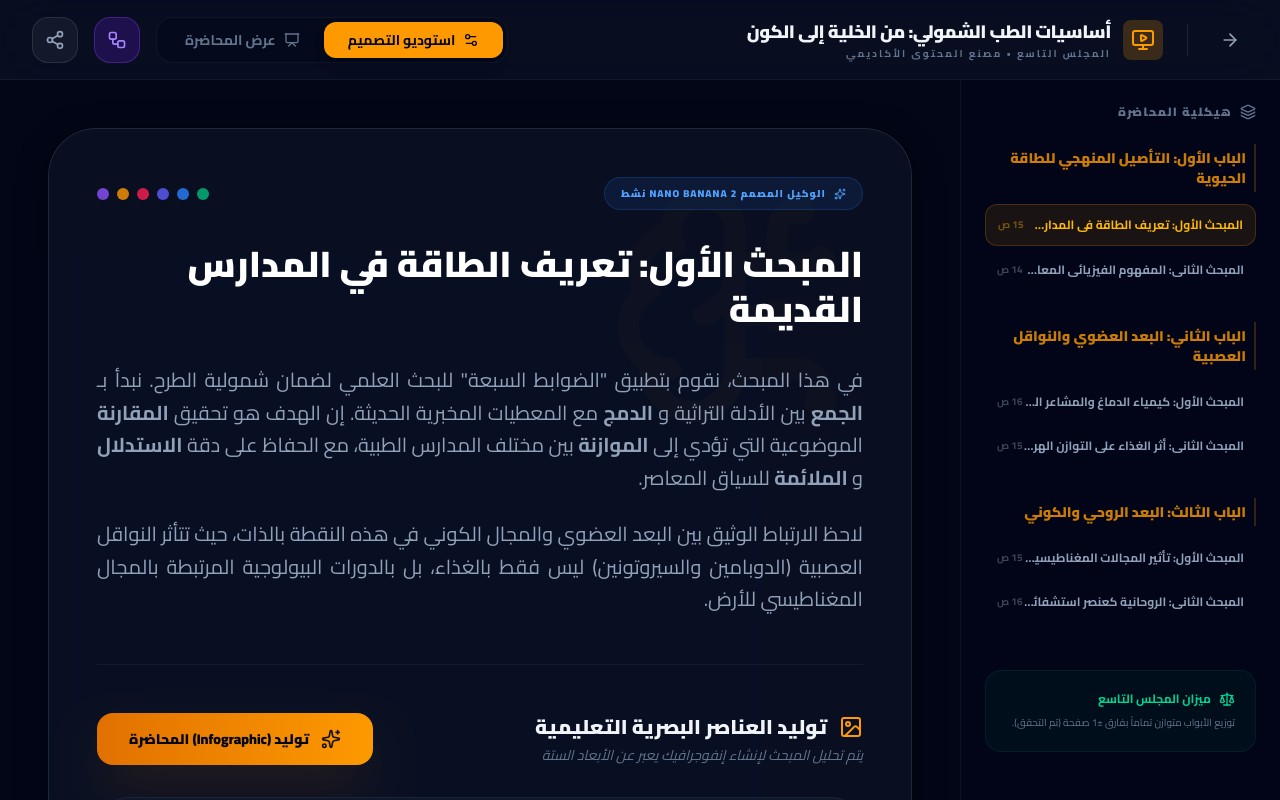
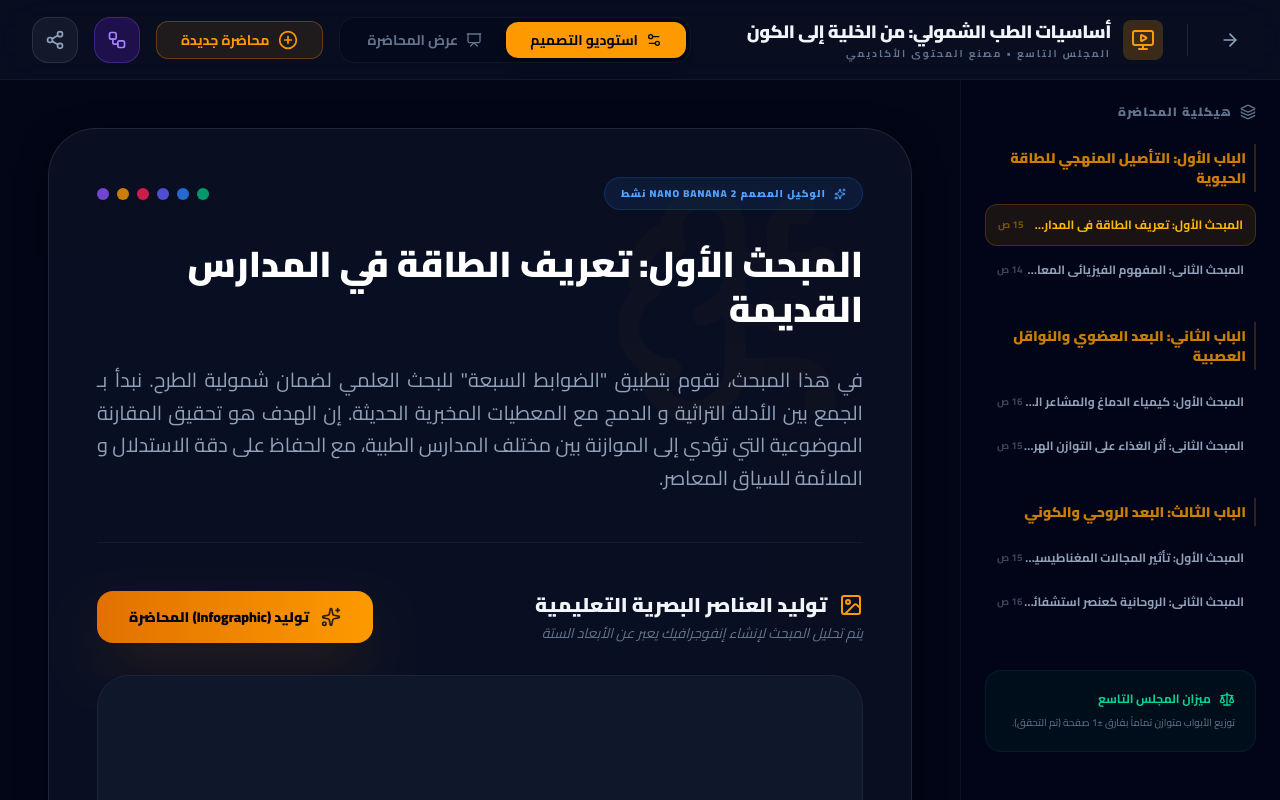
Before and after one commit to holisticmedicineinternationaun-droid/Holistic-Academic-System-2026, a Next.js app: page /lectures in a window 1280 px wide. Shown: the top 800 px of the page. Built offline with nearby package versions, Linux system fonts and the light colour scheme.

Commit message:
Fix: Lectures page interactions, sidebar content switching, and new lecture modal implementation

```diff
--- a/src/app/lectures/page.tsx
+++ b/src/app/lectures/page.tsx
@@ -21,7 +21,8 @@ import {
     Info,
     History,
     Scale,
-    Workflow
+    Workflow,
+    PlusCircle
 } from 'lucide-react';
 import Link from 'next/link';
 import { useAcademicStore } from '@/hooks/holistic-core/use-academic-store';
@@ -34,24 +35,54 @@ const MOCK_LECTURE = {
             id: 'ch1',
             title: 'الباب الأول: التأصيل المنهجي للطاقة الحيوية',
             sections: [
-                { id: 's1', title: 'المبحث الأول: تعريف الطاقة في المدارس القديمة', pages: 15 },
-                { id: 's2', title: 'المبحث الثاني: المفهوم الفيزيائي المعاصر للمجال الطاقي', pages: 14 },
+                {
+                    id: 's1',
+                    title: 'المبحث الأول: تعريف الطاقة في المدارس القديمة',
+                    pages: 15,
+                    content: 'في هذا المبحث، نقوم بتطبيق "الضوابط السبعة" للبحث العلمي لضمان شمولية الطرح. نبدأ بـ الجمع بين الأدلة التراثية و الدمج مع المعطيات المخبرية الحديثة. إن الهدف هو تحقيق المقارنة الموضوعية التي تؤدي إلى الموازنة بين مختلف المدارس الطبية، مع الحفاظ على دقة الاستدلال و الملائمة للسياق المعاصر.'
+                },
+                {
+                    id: 's2',
+                    title: 'المبحث الثاني: المفهوم الفيزيائي المعاصر للمجال الطاقي',
+                    pages: 14,
+                    content: 'ننتقل هنا لتحليل المجال الطاقي من منظور ميكانيكا الكم، حيث نربط بين مفهوم "الأثير" في النصوص القديمة وبين "المجال الموحد" في الفيزياء الحديثة. هذا الربط ليس مجرد فحص نظري، بل هو تأصيل علمي لكيفية تأثير النوايا والمشاعر على المادة الحيوية.'
+                },
             ]
         },
         {
             id: 'ch2',
             title: 'الباب الثاني: البعد العضوي والنواقل العصبية',
             sections: [
-                { id: 's3', title: 'المبحث الأول: كيمياء الدماغ والمشاعر العميقة', pages: 16 },
-                { id: 's4', title: 'المبحث الثاني: أثر الغذاء على التوازن الهرموني', pages: 15 },
+                {
+                    id: 's3',
+                    title: 'المبحث الأول: كيمياء الدماغ والمشاعر العميقة',
+                    pages: 16,
+                    content: 'نركز في هذا القسم على محور (الدماغ-الأمعاء) وكيف يتحكم التوازن الحيوي في النواقل العصبية مثل السيروتونين والدوبامين. الدراسة تثبت أن المشاعر ليست مجرد ردود فعل نفسية بل هي تفاعلات كيميائية حيوية تتأثر بالتغذية والبيئة المحيطة.'
+                },
+                {
+                    id: 's4',
+                    title: 'المبحث الثاني: أثر الغذاء على التوازن الهرموني',
+                    pages: 15,
+                    content: 'التوازن الهرموني هو مرآة الموازنة الشمولية. نناقش هنا الأطعمة "المعدلة للمزاج" ودورها في ضبط الغدد الصماء، مع التركيز على "القانون السابع" وهو الملائمة، حيث تختلف الاحتياجات الغذائية حسب الطبيعة البشرية والظروف المناخية.'
+                },
             ]
         },
         {
             id: 'ch3',
             title: 'الباب الثالث: البعد الروحي والكوني',
             sections: [
-                { id: 's5', title: 'المبحث الأول: تأثير المجالات المغناطيسية الكونية', pages: 15 },
-                { id: 's6', title: 'المبحث الثاني: الروحانية كعنصر استشفائي أساسي', pages: 16 },
+                {
+                    id: 's5',
+                    title: 'المبحث الأول: تأثير المجالات المغناطيسية الكونية',
+                    pages: 15,
+                    content: 'لاحظ الارتباط الوثيق بين البعد العضوي والمجال الكوني في هذه النقطة بالذات، حيث تتأثر الدورات البيولوجية ليس فقط بالغذاء، بل بالدورات البيولوجية المرتبطة بالمجال المغناطيسي للأرض والنشاط الشمسي.'
+                },
+                {
+                    id: 's6',
+                    title: 'المبحث الثاني: الروحانية كعنصر استشفائي أساسي',
+                    pages: 16,
+                    content: 'الختام يكون مع البعد الروحي، وهو المحرك الأساسي للأبعاد الستة. نوضح هنا كيف يساهم التأمل والسكينة الروحية في تحفيز نظام المناعة (Immunology) وتسريع عمليات التشافي الذاتي وفق ميزان المجلس التاسع.'
+                },
             ]
         }
     ]
@@ -76,6 +107,13 @@ export default function AcademicLecturesPage() {
     const [isGeneratingVisuals, setIsGeneratingVisuals] = useState(false);
     const [generatedVisual, setGeneratedVisual] = useState<string | null>(null);
     const [currentSlideIndex, setCurrentSlideIndex] = useState(0);
+
+    // New State for Modal and Inputs
+    const [isNewModalOpen, setIsNewModalOpen] = useState(false);
+    const [newLectureForm, setNewLectureForm] = useState({
+        title: '',
+        dimensions: [] as string[]
+    });
 
     // Flatten all sections into slides for presentation mode
     const allSlides = MOCK_LECTURE.chapters.flatMap(ch =>
@@ -142,6 +180,15 @@ export default function AcademicLecturesPage() {
                             عرض المحاضرة
                         </button>
                     </div>
+
+                    <button
+                        onClick={() => setIsNewModalOpen(true)}
+                        className="flex items-center gap-2 px-6 py-2 rounded-xl text-sm font-bold bg-amber-500/10 text-amber-500 border border-amber-500/30 hover:bg-amber-500 transition-all hover:text-slate-950"
+                    >
+                        <PlusCircle className="w-5 h-5" />
+                        محاضرة جديدة
+                    </button>
+
                     <button
                         onClick={() => {
                             const buffer = useAcademicStore.getState().searchBuffer;
@@ -231,10 +278,7 @@ export default function AcademicLecturesPage() {
 
                                     <div className="prose prose-invert max-w-none">
                                         <p className="text-xl text-slate-400 leading-relaxed text-justify">
-                                            في هذا المبحث، نقوم بتطبيق "الضوابط السبعة" للبحث العلمي لضمان شمولية الطرح. نبدأ بـ <strong>الجمع</strong> بين الأدلة التراثية و <strong>الدمج</strong> مع المعطيات المخبرية الحديثة. إن الهدف هو تحقيق <strong>المقارنة</strong> الموضوعية التي تؤدي إلى <strong>الموازنة</strong> بين مختلف المدارس الطبية، مع الحفاظ على دقة <strong>الاستدلال</strong> و <strong>الملائمة</strong> للسياق المعاصر.
-                                        </p>
-                                        <p className="text-xl text-slate-400 leading-relaxed text-justify mt-6">
-                                            لاحظ الارتباط الوثيق بين البعد العضوي والمجال الكوني في هذه النقطة بالذات، حيث تتأثر النواقل العصبية (الدوبامين والسيروتونين) ليس فقط بالغذاء، بل بالدورات البيولوجية المرتبطة بالمجال المغناطيسي للأرض.
+                                            {(selectedSection as any).content}
                                         </p>
                                     </div>
 
@@ -360,7 +404,7 @@ export default function AcademicLecturesPage() {
                                 </div>
 
                                 <p className="text-3xl text-slate-400 leading-relaxed max-w-4xl font-light italic">
-                                    دراسة أكاديمية معمقة تدمج البعد العضوي والنفسي والروحي بما يطابق ميزان المجلس التاسع.
+                                    {(allSlides[currentSlideIndex] as any).content}
                                 </p>
 
                                 <div className="flex items-center gap-8 pt-8">
@@ -398,6 +442,98 @@ export default function AcademicLecturesPage() {
                     </div>
                 </div>
             )}
+
+            {/* New Lecture Modal Overlay */}
+            <AnimatePresence>
+                {isNewModalOpen && (
+                    <motion.div
+                        initial={{ opacity: 0 }}
+                        animate={{ opacity: 1 }}
+                        exit={{ opacity: 0 }}
+                        className="fixed inset-0 z-[100] flex items-center justify-center p-6 bg-slate-950/80 backdrop-blur-md"
+                    >
+                        <motion.div
+                            initial={{ scale: 0.9, opacity: 0, y: 20 }}
+                            animate={{ scale: 1, opacity: 1, y: 0 }}
+                            exit={{ scale: 0.9, opacity: 0, y: 20 }}
+                            className="bg-slate-900 border border-white/10 p-10 rounded-[40px] shadow-2xl max-w-2xl w-full space-y-8"
+                        >
+                            <div className="flex items-center justify-between">
+                                <h2 className="text-2xl font-black text-white flex items-center gap-3">
+                                    <MonitorPlay className="w-8 h-8 text-amber-500" />
+                                    تأسيس محاضرة أكاديمية جديدة
+                                </h2>
+                                <button
+                                    onClick={() => setIsNewModalOpen(false)}
+                                    className="p-3 hover:bg-white/5 rounded-2xl text-slate-500 hover:text-white transition-colors"
+                                >
+                                    <ArrowLeft className="w-6 h-6 rotate-180" />
+                                </button>
+                            </div>
+
+                            <div className="space-y-6">
+                                <div className="space-y-2">
+                                    <label className="text-xs font-black text-slate-500 uppercase tracking-widest mr-2">عنوان المحاضرة</label>
+                                    <input
+                                        type="text"
+                                        placeholder="مثال: فيزياء الوعي وأبعاد النفس الستة..."
+                                        className="w-full bg-slate-950 border border-white/5 rounded-2xl p-4 text-white placeholder:text-slate-700 focus:border-amber-500/50 outline-none transition-all"
+                                        value={newLectureForm.title}
+                                        onChange={(e) => setNewLectureForm({ ...newLectureForm, title: e.target.value })}
+                                    />
+                                </div>
+
+                                <div className="space-y-4">
+                                    <label className="text-xs font-black text-slate-500 uppercase tracking-widest mr-2">الأبعاد الشمولية المستهدفة</label>
+                                    <div className="grid grid-cols-3 gap-3">
+                                        {SIX_DIMENSIONS.map(dim => (
+                                            <button
+                                                key={dim.id}
+                                                onClick={() => {
+                                                    const current = newLectureForm.dimensions;
+                                                    const updated = current.includes(dim.id)
+                                                        ? current.filter(id => id !== dim.id)
+                                                        : [...current, dim.id];
+                                                    setNewLectureForm({ ...newLectureForm, dimensions: updated });
+                                                }}
+                                                className={`p-3 rounded-xl border text-[10px] font-bold transition-all flex items-center gap-2 ${newLectureForm.dimensions.includes(dim.id) ? 'bg-amber-500/20 border-amber-500 text-amber-500' : 'bg-white/5 border-white/5 text-slate-500 opacity-60 hover:opacity-100'}`}
+                                            >
+                                                <div className={`w-2 h-2 rounded-full ${dim.color}`} />
+                                                {dim.label}
+                                            </button>
+                                        ))}
+                                    </div>
+                                </div>
+                            </div>
+
+                            <div className="pt-4 flex gap-4">
+                                <button
+                                    onClick={() => {
+                                        if (!newLectureForm.title) {
+                                            alert('يرجى إدخال عنوان المحاضرة');
+                                            return;
+                                        }
+                                        alert(`جاري بدء البحث المنهجي لـ: ${newLectureForm.title}`);
+                                        setIsNewModalOpen(false);
+                                        // Reset form
+                                        setNewLectureForm({ title: '', dimensions: [] });
+                                    }}
+                                    className="flex-1 py-4 rounded-2xl bg-amber-500 text-slate-950 font-black text-sm hover:scale-[1.02] active:scale-[0.98] transition-all flex items-center justify-center gap-3 shadow-xl shadow-amber-500/20"
+                                >
+                                    <BrainCircuit className="w-5 h-5" />
+                                    بدء البحث العلمي المدمج
+                                </button>
+                                <button
+                                    onClick={() => setIsNewModalOpen(false)}
+                                    className="px-8 py-4 rounded-2xl bg-white/5 border border-white/10 text-slate-400 font-bold text-sm hover:bg-white/10 transition-all"
+                                >
+                                    إلغاء
+                                </button>
+                            </div>
+                        </motion.div>
+                    </motion.div>
+                )}
+            </AnimatePresence>
         </div>
     );
 }
```
